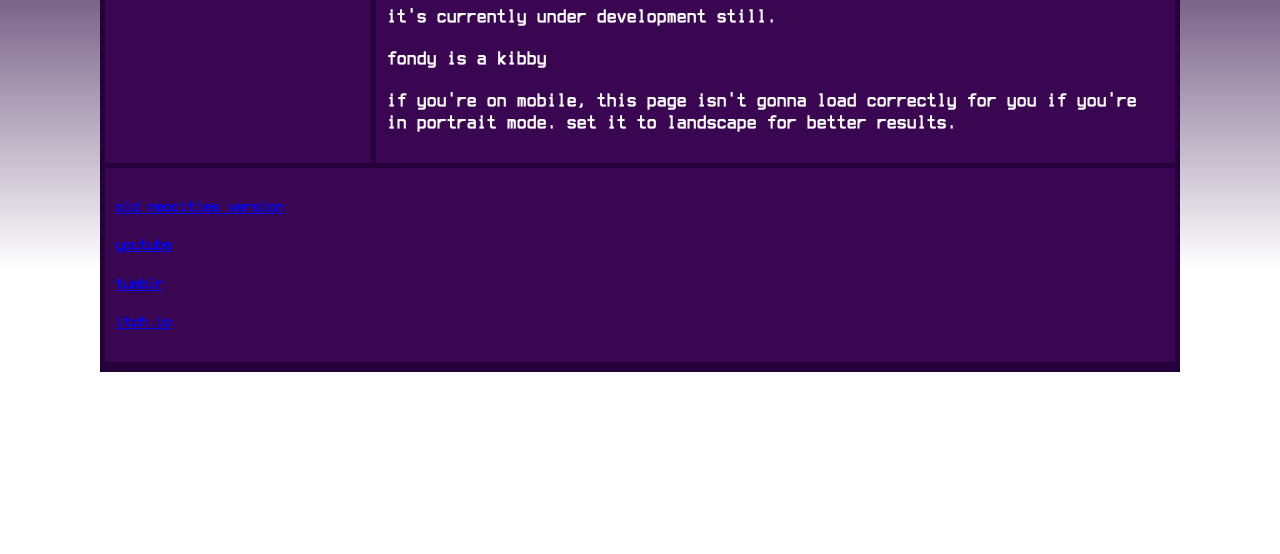
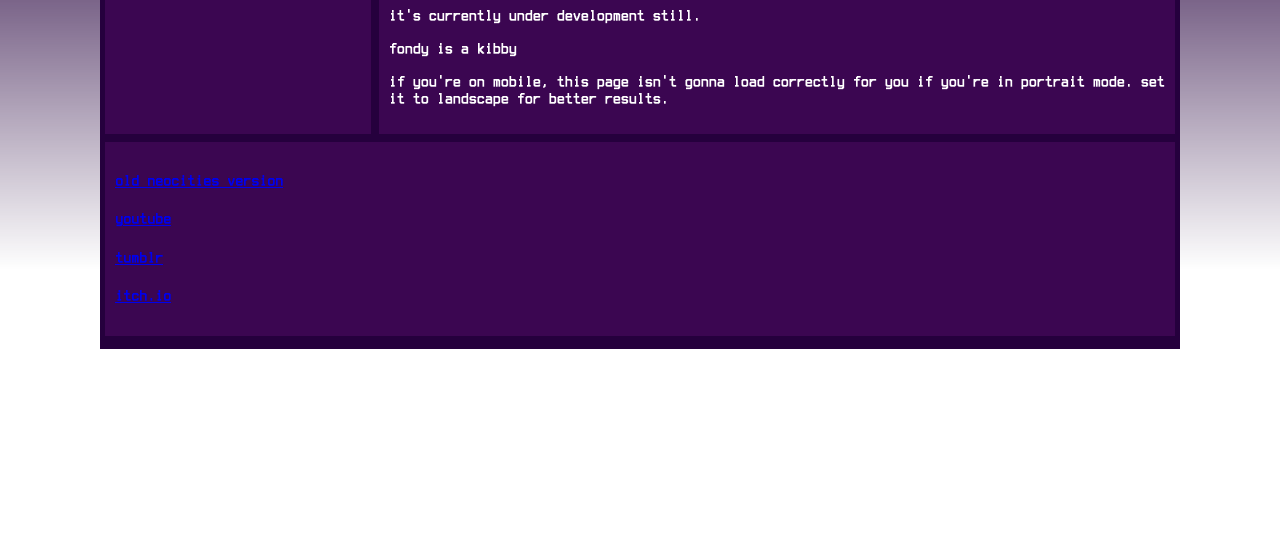
Before and after one commit to dogewoz/dogewoz.github.io, a website: page index.html in a window 1280 px wide. Shown: the part 246-800 px from the top of the page. Drawn offline with Linux system fonts and the light colour scheme.

Commit message:
still trying to make the text more oneshot-esque

```diff
--- a/styles.css
+++ b/styles.css
@@ -27,7 +27,7 @@ body {
 }
 
 p {
-	font-size: 20px;
+	font-size: 16px;
 	font-style: normal;
 	font-weight: bold;
 }
@@ -39,7 +39,7 @@ p {
     "menu content"
     "footer footer";
   grid-template-columns: 1fr 3fr;
-  gap: 5px;
+  gap: 8px;
   background-color: #25003d;
   padding: 5px;
 }
```
